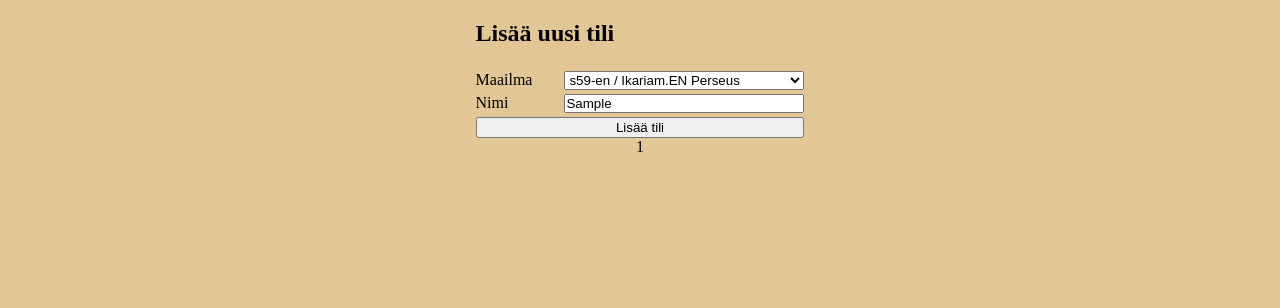
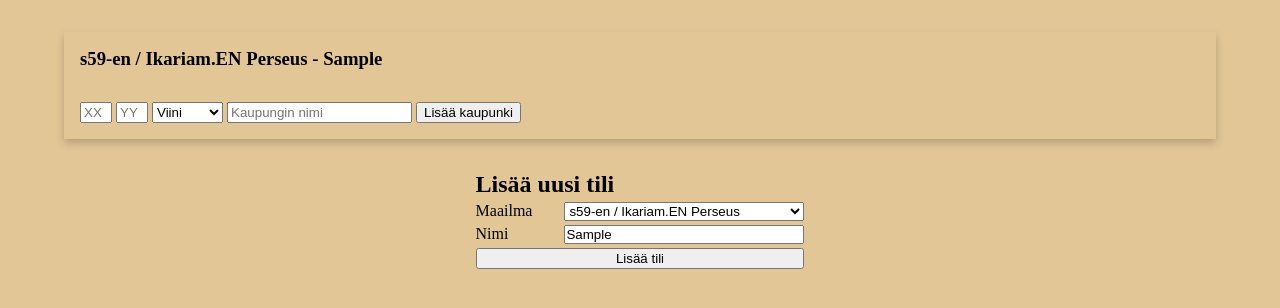
Before and after one commit to Aikain/IkaFocus, a React (Vite) app: page / in a window 1280 px wide. Both pictures are taken after typing "Sample" into the empty fields and a click on the button "Lisää tili". Shown: the top 308 px of the page. Built offline with nearby package versions, Linux system fonts and the light colour scheme.

Commit message:
Add city adding

```diff
--- a/src/App.tsx
+++ b/src/App.tsx
@@ -17,12 +17,13 @@
             .then(setServers);
     }, []);
 
-    const addAccount = (account: Account) => setAccounts((accounts) => [...accounts, account]);
+    const addAccount = (account: Pick<Account, 'server' | 'name'>) =>
+        setAccounts((accounts) => [...accounts, { ...account, islands: [] }]);
 
     return (
         <div className={styles.main}>
+            <AccountList accounts={accounts} setAccounts={setAccounts} />
             <AddAccount addAccount={addAccount} servers={servers} />
-            <AccountList accounts={accounts} />
         </div>
     );
 };
--- /dev/null
+++ b/src/components/AccountList/Account.tsx
@@ -0,0 +1,44 @@
+import { Account as AccountType, City, Island } from '@/types';
+import { generateServerName } from '@/utils';
+
+import AddCity from '@/components/AccountList/AddCity.tsx';
+import IslandList from '@/components/AccountList/IslandList.tsx';
+
+import styles from '@/styles/account.module.scss';
+
+interface Props {
+    account: AccountType;
+    updateAccount: (account: AccountType) => void;
+}
+
+const Account = ({ account, updateAccount }: Props) => {
+    const handleAddCity = (newIsland: Pick<Island, 'luxuryResource' | 'x' | 'y'>, city: City) => {
+        const oldIsland = account.islands.find(({ x, y }) => x === newIsland.x && y === newIsland.y);
+        updateAccount({
+            ...account,
+            islands: [
+                ...account.islands.filter(({ x, y }) => x !== newIsland.x || y !== newIsland.y),
+                {
+                    ...newIsland,
+                    woodLevel: oldIsland?.woodLevel ?? 1,
+                    luxuryLevel: oldIsland?.luxuryLevel ?? 1,
+                    cities: [...(oldIsland?.cities ?? []), city],
+                },
+            ].sort((a, b) => a.x - b.x || a.y - b.y),
+        });
+    };
+
+    const handleUpdateIslands = (islands: Island[]) => updateAccount({ ...account, islands });
+
+    return (
+        <div className={styles.account}>
+            <h3>
+                {generateServerName(account.server)} - {account.name}
+            </h3>
+            <IslandList islands={account.islands} updateIslands={handleUpdateIslands} />
+            <AddCity addCity={handleAddCity} />
+        </div>
+    );
+};
+
+export default Account;
--- /dev/null
+++ b/src/components/AccountList/AddCity.tsx
@@ -0,0 +1,46 @@
+import { FormEvent } from 'react';
+
+import { City, Island, LuxuryResource } from '@/types';
+
+import styles from '@/styles/account.module.scss';
+
+interface Props {
+    addCity: (island: Pick<Island, 'x' | 'y' | 'luxuryResource'>, city: City) => void;
+}
+
+type CustomHTMLFormElement = FormEvent<HTMLFormElement> & {
+    target: { x: HTMLInputElement; y: HTMLInputElement; luxuryResource: HTMLInputElement; name: HTMLInputElement };
+};
+
+const AddCity = ({ addCity }: Props) => {
+    const handleSubmit = (e: CustomHTMLFormElement) => {
+        e.preventDefault();
+        addCity(
+            {
+                luxuryResource: e.target.luxuryResource.value as LuxuryResource,
+                x: parseInt(e.target.x.value),
+                y: parseInt(e.target.y.value),
+            },
+            {
+                name: e.target.name.value,
+            },
+        );
+    };
+
+    return (
+        <form className={styles.addIsland} onSubmit={handleSubmit}>
+            <input type='number' id='x' name='x' placeholder='XX' min={1} max={99} required />
+            <input type='number' id='y' name='y' placeholder='YY' min={1} max={99} required />
+            <select id='luxuryResource' name='luxuryResource'>
+                <option value='WINE'>Viini</option>
+                <option value='MARBLE'>Marmori</option>
+                <option value='CRYSTAL'>Kristalli</option>
+                <option value='SULPHUR'>Rikki</option>
+            </select>
+            <input type='text' id='name' name='name' placeholder='Kaupungin nimi' />
+            <button type='submit'>Lisää kaupunki</button>
+        </form>
+    );
+};
+
+export default AddCity;
--- /dev/null
+++ b/src/components/AccountList/Island.tsx
@@ -0,0 +1,65 @@
+import { ChangeEvent } from 'react';
+
+import { Island as IslandType } from '@/types';
+
+import styles from '@/styles/account.module.scss';
+
+interface Props {
+    island: IslandType;
+    updateIsland: (island: IslandType) => void;
+}
+
+const Island = ({ island, updateIsland }: Props) => {
+    const handleWoodLevelChange = (e: ChangeEvent<HTMLInputElement>) => {
+        updateIsland({
+            ...island,
+            woodLevel: e.target.value === '' ? 1 : Math.min(Math.max(parseInt(e.target.value), 1), 60),
+        });
+    };
+
+    const handleLuxuryLevelChange = (e: ChangeEvent<HTMLInputElement>) =>
+        updateIsland({
+            ...island,
+            luxuryLevel: e.target.value === '' ? 1 : Math.min(Math.max(parseInt(e.target.value), 1), 60),
+        });
+
+    return (
+        <div className={styles.island}>
+            <div className={styles.islandDetails}>
+                <span>
+                    [{(island.x < 10 ? '0' : '') + island.x}:{(island.y < 10 ? '0' : '') + island.y}]{' '}
+                    {island.luxuryResource}
+                </span>
+                <div>
+                    <label htmlFor='woodLevel'>Sahan taso:</label>
+                    <input
+                        id='woodLevel'
+                        type='number'
+                        value={island.woodLevel}
+                        onChange={handleWoodLevelChange}
+                        min={1}
+                        max={60}
+                    />
+                </div>
+                <div>
+                    <label htmlFor='woodLevel'>Yleellisyysresurssin taso:</label>
+                    <input
+                        id='woodLevel'
+                        type='number'
+                        value={island.luxuryLevel}
+                        onChange={handleLuxuryLevelChange}
+                        min={1}
+                        max={60}
+                    />
+                </div>
+            </div>
+            <div>
+                {island.cities.map(({ name }, index) => (
+                    <div key={index}>{name}</div>
+                ))}
+            </div>
+        </div>
+    );
+};
+
+export default Island;
--- /dev/null
+++ b/src/components/AccountList/IslandList.tsx
@@ -0,0 +1,25 @@
+import { Island as IslandType } from '@/types';
+
+import Island from '@/components/AccountList/Island.tsx';
+
+import styles from '@/styles/account.module.scss';
+
+interface Props {
+    islands: IslandType[];
+    updateIslands: (islands: IslandType[]) => void;
+}
+
+const IslandList = ({ islands, updateIslands }: Props) => {
+    const handleUpdateIsland = (index: number) => (island: IslandType) =>
+        updateIslands([...islands.slice(0, index), island, ...islands.slice(index + 1)]);
+
+    return (
+        <div className={styles.islandList}>
+            {islands.map((island, index) => (
+                <Island key={index} island={island} updateIsland={handleUpdateIsland(index)} />
+            ))}
+        </div>
+    );
+};
+
+export default IslandList;
--- a/src/components/AccountList/index.tsx
+++ b/src/components/AccountList/index.tsx
@@ -1,11 +1,27 @@
-import { Account } from '@/types';
+import { Dispatch, SetStateAction } from 'react';
+
+import { Account as AccountType } from '@/types';
+
+import Account from '@/components/AccountList/Account.tsx';
+
+import styles from '@/styles/account.module.scss';
 
 interface Props {
-    accounts: Account[];
+    accounts: AccountType[];
+    setAccounts: Dispatch<SetStateAction<AccountType[]>>;
 }
 
-const AccountList = ({ accounts }: Props) => {
-    return <span>{accounts.length}</span>;
+const AccountList = ({ accounts, setAccounts }: Props) => {
+    const handleAccountUpdate = (index: number) => (account: AccountType) =>
+        setAccounts((accounts) => [...accounts.slice(0, index), account, ...accounts.slice(index + 1)]);
+
+    return (
+        <div className={styles.accountList}>
+            {accounts.map((account, index) => (
+                <Account key={index} account={account} updateAccount={handleAccountUpdate(index)} />
+            ))}
+        </div>
+    );
 };
 
 export default AccountList;
--- a/src/components/AddAccount/index.tsx
+++ b/src/components/AddAccount/index.tsx
@@ -1,13 +1,12 @@
 import { FormEvent } from 'react';
 
 import { Account, Server } from '@/types';
+import { generateServerName } from '@/utils';
 
 import styles from '@/styles/account.module.scss';
 
-import { generateServerName } from '../../utils.ts';
-
 interface Props {
-    addAccount: (account: Account) => void;
+    addAccount: (account: Pick<Account, 'name' | 'server'>) => void;
     servers?: Server[];
 }
 
@@ -19,13 +18,13 @@
     const handleSubmit = (e: CustomHTMLFormElement) => {
         e.preventDefault();
         addAccount({
+            name: e.target.name.value,
             server: servers?.find(({ id }) => id === e.target.server.value)!,
-            name: e.target.name.value,
         });
     };
 
     return servers ? (
-        <form className={styles.form} onSubmit={handleSubmit}>
+        <form className={styles.addAccount} onSubmit={handleSubmit}>
             <h2>Lisää uusi tili</h2>
             <div className={styles.inputRow}>
                 <label htmlFor='server'>Maailma</label>
--- a/src/styles/account.module.scss
+++ b/src/styles/account.module.scss
@@ -1,4 +1,4 @@
-.form {
+.addAccount {
   display: flex;
   flex-direction: column;
   gap: .25rem;
@@ -15,3 +15,44 @@
     }
   }
 }
+
+.accountList {
+  display: flex;
+  flex-direction: column;
+  gap: .5rem;
+
+  width: 90%;
+
+  .account {
+    display: flex;
+    flex-direction: column;
+    gap: 1rem;
+
+    padding: 1rem;
+    box-shadow: 0 4px 8px 0 rgba(0,0,0,0.2);
+  }
+}
+
+.addIsland {
+  display: flex;
+  flex-direction: row;
+  gap: .25rem;
+
+  input[type=number] {
+    width: 2rem;
+  }
+}
+
+.islandList {
+  .island {
+    padding: 1rem;
+    box-shadow: 0 4px 8px 0 rgba(0,0,0,0.2);
+
+    .islandDetails {
+      display: flex;
+      flex-direction: row;
+      gap: .5rem;
+      align-items: baseline;
+    }
+  }
+}
--- a/src/styles/app.module.scss
+++ b/src/styles/app.module.scss
@@ -15,12 +15,30 @@
   background-color: #e2c696;
 }
 
+h1, h2, h3, h4, h5, h6 {
+  margin: 0;
+}
+
+/* Chrome, Safari, Edge, Opera */
+input::-webkit-outer-spin-button,
+input::-webkit-inner-spin-button {
+  -webkit-appearance: none;
+  margin: 0;
+}
+
+/* Firefox */
+input[type=number] {
+  -moz-appearance: textfield;
+}
+
 .main {
   display: flex;
   flex-direction: column;
   align-items: center;
+  gap: 2rem;
 
   width: 100%;
   min-height: 100vh;
 
+  padding-top: 2rem;
 }
--- a/tsconfig.json
+++ b/tsconfig.json
@@ -25,6 +25,7 @@
       "@/components/*": ["components/*"],
       "@/styles/*": ["styles/*"],
       "@/types": ["types"],
+      "@/utils": ["utils"],
     },
   },
   "include": ["src"]
```
Also changed, not shown: src/types.ts (+16 -0 lines).
